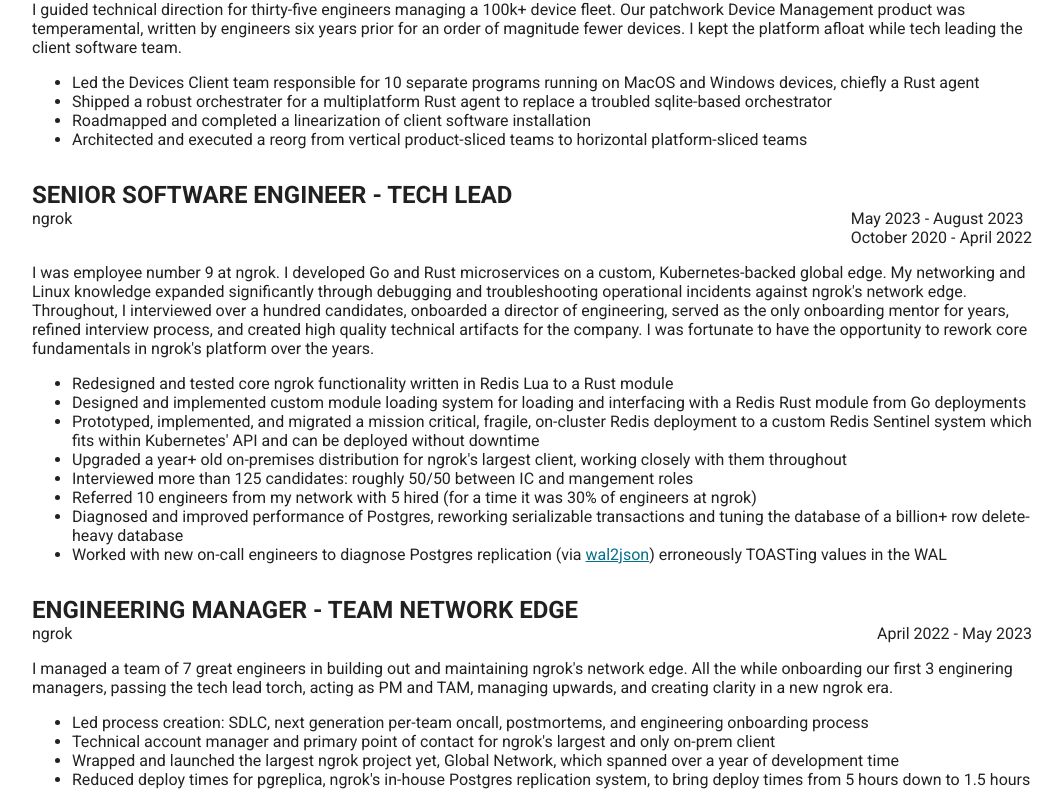
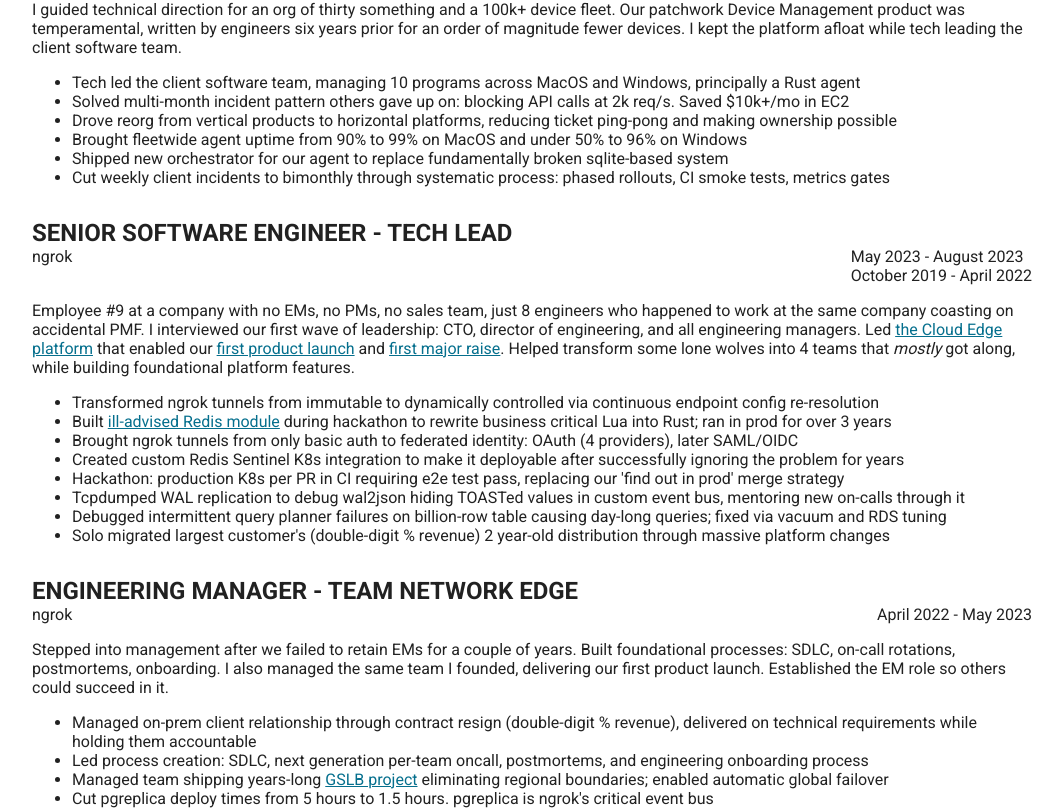
Before and after one commit to brhoades/brod.es, a React app: page / in a window 1280 px wide. Shown: the part 1956-2766 px from the top of the page, without its empty margins (108-1171 px from the left). Built offline with nearby package versions, Linux system fonts and the light colour scheme.

Commit message:
greatly rework the experience sections for recent jobs

```diff
--- a/src/components/sections/Experience.tsx
+++ b/src/components/sections/Experience.tsx
@@ -10,24 +10,30 @@ export default () => (
       range="October 2023 - Present"
     >
       <p>
-        I guided technical direction for thirty-five engineers managing a 100k+ device fleet.
+        I guided technical direction for an org of thirty something and a 100k+ device fleet.
         Our patchwork Device Management product was temperamental, written by engineers six years prior for
         an order of magnitude fewer devices. I kept the platform afloat while tech leading the client
         software team.
       </p>
       <ul>
         <li>
-          Led the Devices Client team responsible for 10 separate programs running on MacOS and Windows devices, chiefly a Rust agent
+          Tech led the client software team, managing 10 programs across MacOS and Windows, principally a Rust agent
           {/* CLI Installer Windows, CLI Installer MacOS, Rust agent (pangolin/tg/supervisor), Rescuer Mac, Rescuer Win, electron installer, desktop app (user-facing), tray icon, PSSO extension, pGina fork  */}
         </li>
         <li>
-          Shipped a robust orchestrater for a multiplatform Rust agent to replace a troubled sqlite-based orchestrator
+          Solved multi-month incident pattern others gave up on: blocking API calls at 2k req/s. Saved $10k+/mo in EC2
         </li>
         <li>
-          Roadmapped and completed a linearization of client software installation
+          Drove reorg from vertical products to horizontal platforms, reducing ticket ping-pong and making ownership possible
         </li>
         <li>
-           Architected and executed a reorg from vertical product-sliced teams to horizontal platform-sliced teams
+          Brought fleetwide agent uptime from 90% to 99% on MacOS and under 50% to 96% on Windows
+        </li>
+        <li>
+          Shipped new orchestrator for our agent to replace fundamentally broken sqlite-based system
+        </li>
+        <li>
+          Cut weekly client incidents to bimonthly through systematic process: phased rollouts, CI smoke tests, metrics gates
         </li>
       </ul>
     </ExperienceSubsection>
@@ -39,41 +45,50 @@ export default () => (
         <>
           May 2023 - August 2023
           <br />
-          October 2020 - April 2022
+          October 2019 - April 2022
         </>
       }
     >
       <p>
-        I was employee number 9 at ngrok. I developed Go and Rust microservices on a custom, Kubernetes-backed global edge.
-         My networking and Linux knowledge expanded significantly through debugging and troubleshooting operational incidents
-         against ngrok's network edge. Throughout, I interviewed over a hundred candidates, onboarded a director of engineering,
-        served as the only onboarding mentor for years, refined interview process, and created high quality technical artifacts for
-        the company. I was fortunate to have the opportunity to rework core fundamentals in ngrok's platform over the years.
+        Employee #9 at a company with no EMs, no PMs, no sales team,
+        just 8 engineers who happened to work at the same company
+        coasting on accidental PMF. I interviewed our first
+        wave of leadership: CTO, director of
+        engineering, and all engineering managers.
+        Led <a
+              href="https://ngrok.com/our-product/cloud-edge"
+            > the Cloud Edge platform</a> that enabled
+        our <a
+              href="https://ngrok.com/next-generation"
+            > first product launch</a> and <a href="https://ngrok.com/blog/ngrok-raises-50m-for-ingress-as-a-service">
+        first major raise</a>. Helped transform some lone wolves into 4
+        teams that <em>mostly</em> got along, while building
+        foundational platform features.
       </p>
       <ul>
         <li>
-          Redesigned and tested core ngrok functionality written in Redis Lua to a Rust module
+          Transformed ngrok tunnels from immutable to dynamically controlled via continuous endpoint config re-resolution
         </li>
         <li>
-          Designed and implemented custom module loading system for loading and interfacing with a Redis Rust module from Go deployments
+          Built <a href="https://github.com/brhoades/redis-loadmodbytes">ill-advised Redis module</a> during hackathon to rewrite business critical Lua into Rust; ran in prod for over 3 years
         </li>
         <li>
-          Prototyped, implemented, and migrated a mission critical, fragile, on-cluster Redis deployment to a custom Redis Sentinel system which fits within Kubernetes' API and can be deployed without downtime
+          Brought ngrok tunnels from only basic auth to federated identity: OAuth (4 providers), later SAML/OIDC
         </li>
         <li>
-          Upgraded a year+ old on-premises distribution for ngrok's largest client, working closely with them throughout
+          Created custom Redis Sentinel K8s integration to make it deployable after successfully ignoring the problem for years
         </li>
         <li>
-          Interviewed more than 125 candidates: roughly 50/50 between IC and mangement roles
+          Hackathon: production K8s per PR in CI requiring e2e test pass, replacing our 'find out in prod' merge strategy
         </li>
         <li>
-          Referred 10 engineers from my network with 5 hired (for a time it was 30% of engineers at ngrok)
+          Tcpdumped WAL replication to debug wal2json hiding TOASTed values in custom event bus, mentoring new on-calls through it
         </li>
         <li>
-          Diagnosed and improved performance of Postgres, reworking serializable transactions and tuning the database of a billion+ row delete-heavy database
+          Debugged intermittent query planner failures on billion-row table causing day-long queries; fixed via vacuum and RDS tuning
         </li>
         <li>
-          Worked with new on-call engineers to diagnose Postgres replication (via <a href="https://github.com/eulerto/wal2json">wal2json</a>) erroneously TOASTing values in the WAL
+          Solo migrated largest customer's (double-digit % revenue) 2 year-old distribution through massive platform changes
         </li>
       </ul>
     </ExperienceSubsection>
@@ -82,44 +97,25 @@ export default () => (
       company="ngrok"
       range="April 2022 - May 2023"
     >
-      <p>I managed a team of 7 great engineers in building out and maintaining ngrok's network edge. All the while onboarding our
-        first 3 enginering managers, passing the tech lead torch, acting as PM and TAM, managing upwards, and creating clarity in a new ngrok era.<br />
-        <ul>
-          <li>
-            Led process creation: SDLC, next generation per-team oncall, postmortems, and engineering onboarding process
-          </li>
-          <li>
-            Technical account manager and primary point of contact for ngrok's largest and only on-prem client
-          </li>
-          <li>
-            Wrapped and launched the largest ngrok project yet, Global Network, which spanned over a year of development time
-          </li>
-          <li>
-            Reduced deploy times for pgreplica, ngrok's in-house Postgres replication system, to bring deploy times from 5 hours down to 1.5 hours
-          </li>
-        </ul>
+      <p>
+        Stepped into management after we failed to retain EMs for a
+        couple of years. Built foundational processes: SDLC, on-call
+        rotations, postmortems, onboarding. I also managed the same
+        team I founded, delivering our first product
+        launch. Established the EM role so others could succeed in it.
       </p>
-    </ExperienceSubsection>
-    <ExperienceSubsection
-      title="Software Engineer"
-      company="ngrok"
-      range="October 2019 - October 2020"
-    >
       <ul>
         <li>
-          Architected and developed SSO OAuth integration for endpoint authentication that enforces user-specified constraints
+          Managed on-prem client relationship through contract resign (double-digit % revenue), delivered on technical requirements while holding them accountable
         </li>
         <li>
-          Designed and implemented sweeping changes to existing tunnel middleware system, enabling continuous updates of previously static endpoints based on controlplane changes
+          Led process creation: SDLC, next generation per-team oncall, postmortems, and engineering onboarding process
         </li>
         <li>
-          Designed technical interviews used by the company for the next 4 years
+          Managed team shipping years-long <a href="https://ngrok.com/blog/gslb-global-server-load-balancing">GSLB project</a> eliminating regional boundaries; enabled automatic global failover
         </li>
         <li>
-          Developed webhook verification middleware to easily enforce webhook authz with ngrok
-        </li>
-        <li>
-          Greatly improved CI coverage by running integration tests against a per-job Kubernetes cluster with production-like ngrok deployment
+          Cut pgreplica deploy times from 5 hours to 1.5 hours. pgreplica is ngrok's critical event bus
         </li>
       </ul>
     </ExperienceSubsection>
@@ -130,7 +126,7 @@ export default () => (
     >
       <ul>
         <li>
-          Managed and onboarded a team of 7 excusively new engineers in fixing defects and enhancing Patient Portal
+          Managed a team of 7 exclusively new engineers in fixing defects and enhancing Patient Portal
         </li>
         <li>
           Triaged, prioritized, and handled client escalations for a product with 1,000+ clients while filtering and investigating incoming defects
@@ -142,10 +138,7 @@ export default () => (
           Streamlined release processes: combined 7 redundant workplans signed more than twice a month by multiple people into 2 workplans; reduced time spent creating artifacts every release from 2 hours to 15 minutes
         </li>
         <li>
-          Prototyped, estimated, and proposed a Python 2.7 to 3.4, Django 1.7 to 2.0 conversion of 5+ year old Django monolith
-        </li>
-        <li>
-          Prototyped and proposed a Dockerized Patient Portal
+          Prototyped and pitched a Python 2.7 to 3.4, Django 1.7 to 2.0 conversion of 5+ year old Django monolith
         </li>
       </ul>
     </ExperienceSubsection>
```
